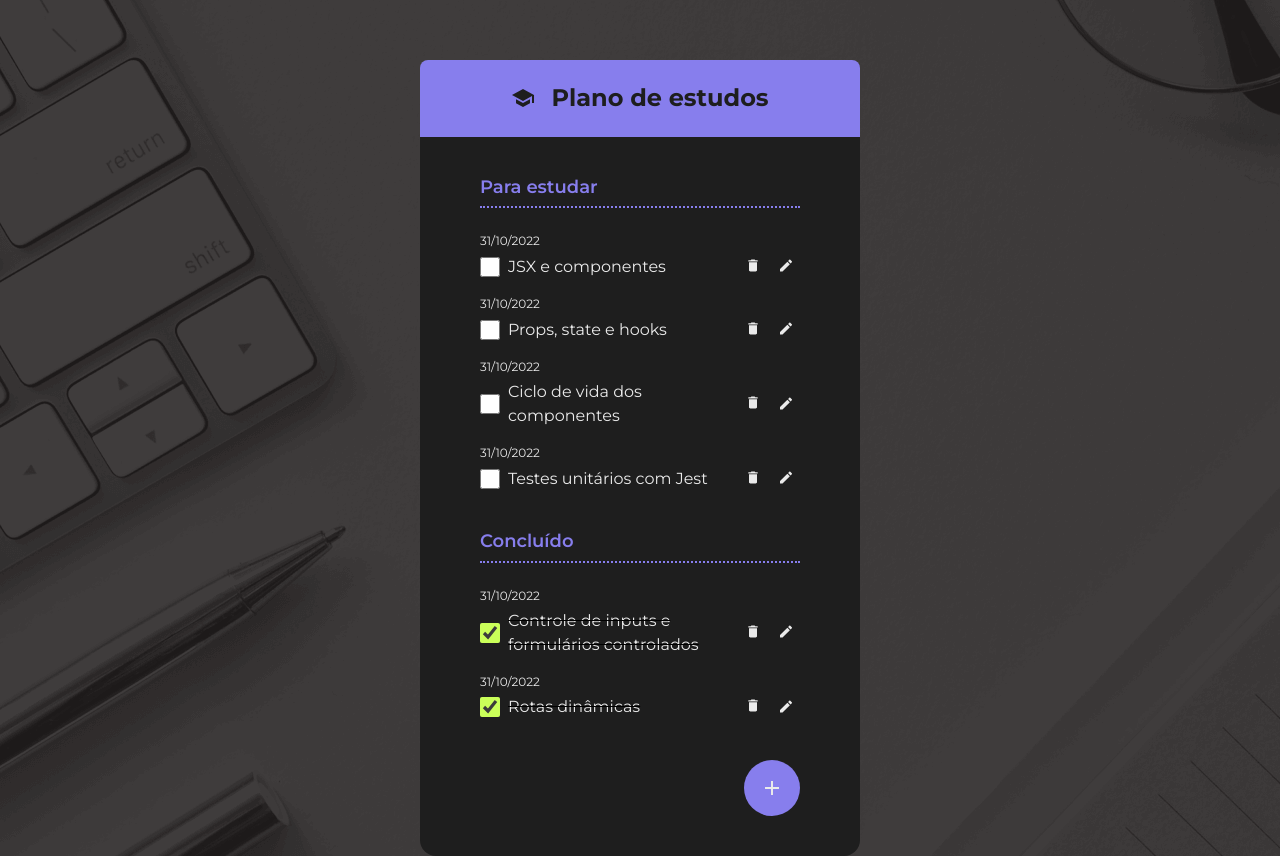
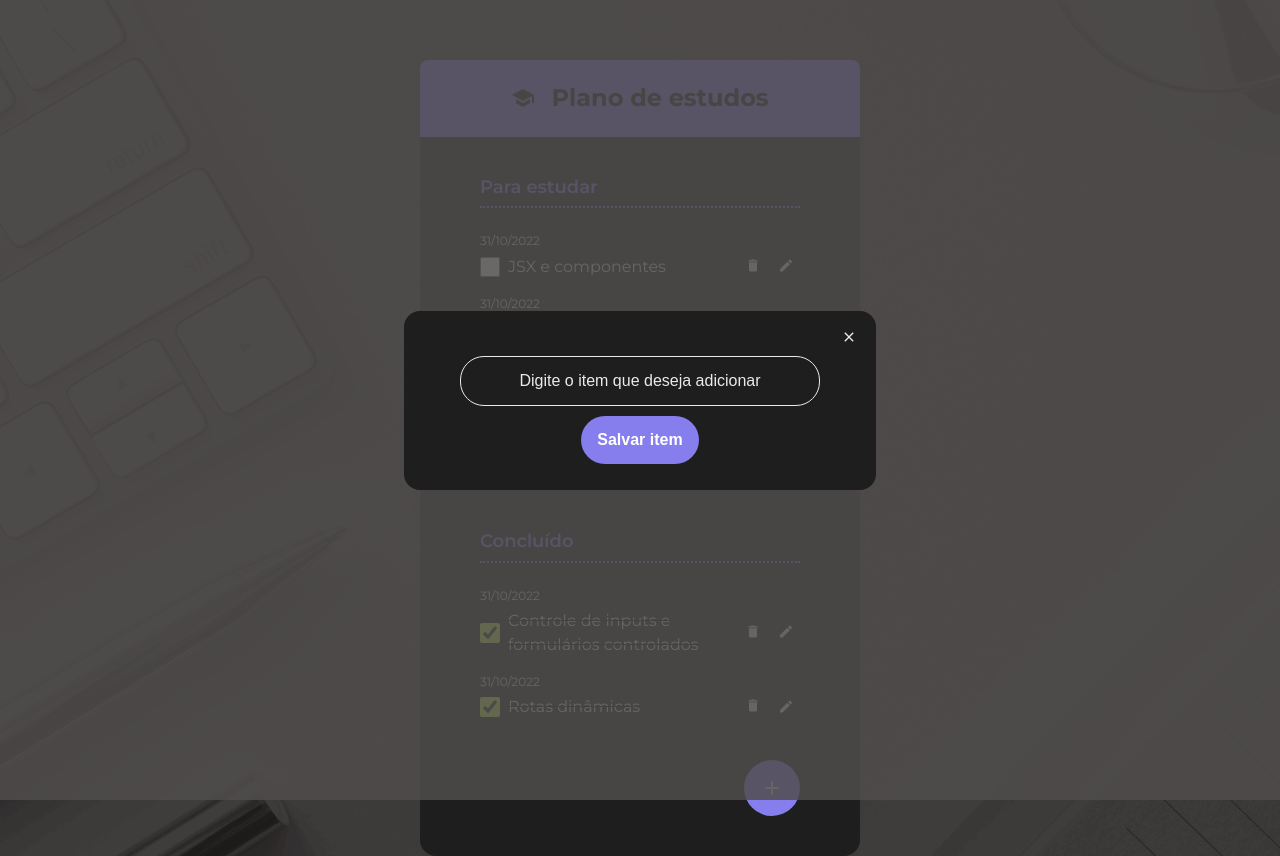
Before and after one commit to sorza/todolist-react, a React (Vite) app: page / in a window 1280 px wide. Both pictures are taken after a click on the button 772 px from the left and 787 px from the top of the page. Built offline with nearby package versions, Linux system fonts and the light colour scheme.

Commit message:
Criando formulario com componentes reutilizaveis

```diff
--- a/src/App.jsx
+++ b/src/App.jsx
@@ -1,5 +1,7 @@
+import { useState } from "react"
 import { ChecklistsWrapper } from "./components/ChecklistsWrapper"
 import { Container } from "./components/Container"
+import { Dialog } from "./components/Dialog"
 import { FabButton } from "./components/FabButton"
 import { Footer } from "./components/Footer"
 import { Header } from "./components/Header"
@@ -8,6 +10,7 @@ import { IconPlus, IconSchool } from "./components/icons"
 import { SubHeading } from "./components/SubHeading"
 import { ToDoItem } from "./components/ToDoItem"
 import { ToDoList } from "./components/ToDoList"
+import { ToDoForm } from "./components/ToDoForm"
 
 const todos = [
   {
@@ -52,6 +55,12 @@ const completed = [
 
 function App() {
 
+  const [showDialog, setShowDialog] = useState(false);
+  const toggleDialog = () => {
+    setShowDialog(!showDialog);
+    console.log('alternar modal')
+  }
+
   return (
     <main>
       <Container>
@@ -74,7 +83,10 @@ function App() {
             })}
           </ToDoList>
           <Footer>
-            <FabButton>
+            <Dialog isOpen={showDialog} onClose={toggleDialog}>
+              <ToDoForm />
+            </Dialog>
+            <FabButton onClick={toggleDialog}>
               <IconPlus />
             </FabButton>
           </Footer>
--- /dev/null
+++ b/src/components/Botao/botao.style.css
@@ -0,0 +1,16 @@
+.botao
+{
+    background-color: #877EED;
+    border-radius: 24px;
+    padding: 12px 16px;
+    color: white;
+    border: none;
+    cursor: pointer;
+    font-size: 16px;
+    line-height: 150%;
+    font-weight: 600;
+}
+
+.botao:hover {
+    background-color: #544acb;
+}
--- /dev/null
+++ b/src/components/Botao/index.jsx
@@ -0,0 +1,9 @@
+import './botao.style.css'
+
+export function Botao({ children, ...rest }) {
+    return(
+        <button className='botao' {...rest}>
+            {children}
+        </button>
+    )
+}
--- /dev/null
+++ b/src/components/Dialog/dialog.style.css
@@ -0,0 +1,29 @@
+::backdrop
+{
+    background-color: #504D4D;
+    opacity: 0.85;
+}
+
+.dialog {
+    background-color: #1E1E1E;
+    border: none;
+    border-radius: 16px;
+    padding: 16px;
+}
+
+.btn-close-wrapper
+{
+    text-align: right;
+}
+
+.btn-close
+{
+    background-color: transparent;
+    border: none;
+    cursor: pointer;
+}
+
+.dialog .body
+{
+    padding: 10px 0;
+}
--- /dev/null
+++ b/src/components/Dialog/index.jsx
@@ -0,0 +1,40 @@
+import './dialog.style.css'
+import { useEffect, useRef } from 'react';
+import { IconClose } from '../icons';
+
+export function Dialog({ isOpen, onClose, children }) {
+    const dialogRef = useRef(null);
+
+    useEffect(() => {
+        console.log("Deveríamos mostrar a modal?", isOpen);
+        if (isOpen) {
+            openDialog();
+        }
+        else {
+            closeDialog();
+        }
+    }, [isOpen]);
+
+    const openDialog = () => {
+        dialogRef.current.showModal();
+    }
+
+    const closeDialog = () => {
+        dialogRef.current.close();
+    }
+
+    return (
+        <>
+            <dialog ref={dialogRef} className="dialog">
+                <div className="btn-close-wrapper">
+                    <button autoFocus onClick={onClose} className='btn-close'>
+                        <IconClose />
+                    </button>
+                </div>
+                <div className='body'>
+                    {children}
+                </div>
+            </dialog>
+        </>
+    )
+}
--- a/src/components/FabButton/index.jsx
+++ b/src/components/FabButton/index.jsx
@@ -1,8 +1,8 @@
 import './fab-button.style.css'
 
-export function FabButton({ children }) {
+export function FabButton({ children, ...rest }) {
     return (
-        <button className='fab'>
+        <button className='fab' {...rest}>
             {children}
         </button>
     )
--- /dev/null
+++ b/src/components/TextInput/index.jsx
@@ -0,0 +1,7 @@
+import './text-input.style.css'
+
+export function TextInput(props) {
+    return (
+        <input className='text-input' {...props} />
+    )
+}
--- /dev/null
+++ b/src/components/TextInput/text-input.style.css
@@ -0,0 +1,18 @@
+.text-input
+{
+    font-size: 16px;
+    line-height: 150%;
+    color: #EAEAEA;
+    border-radius: 24px;
+    border: 1px solid #EAEAEA;
+    width: 360px;
+    max-width: 100%;
+    padding: 12px;
+    text-align: center;
+    background-color: transparent;
+}
+
+.text-input::placeholder
+{
+    color: #EAEAEA;
+}
--- /dev/null
+++ b/src/components/ToDoForm/index.jsx
@@ -0,0 +1,14 @@
+import './todo-form.style.css'
+import { TextInput } from '../TextInput'
+import { Botao } from '../Botao'
+
+export function ToDoForm(onSubmit) {
+    return (
+        <form action={onSubmit} className="todo-form">
+            <TextInput placeholder="Digite o item que deseja adicionar" />
+            <Botao>
+                Salvar item
+            </Botao>
+        </form>
+    )
+}
--- /dev/null
+++ b/src/components/ToDoForm/todo-form.style.css
@@ -0,0 +1,9 @@
+.todo-form
+{
+    display: flex;
+    flex-direction: column;
+    gap: 10px;
+    justify-content: center;
+    align-items: center;
+    padding: 0 40px;
+}
--- a/src/components/icons/index.jsx
+++ b/src/components/icons/index.jsx
@@ -26,3 +26,11 @@ export function IconPlus() {
         </svg>
     )
 }
+
+export function IconClose() {
+    return (
+        <svg width="10" height="10" viewBox="0 0 10 10" fill="none" xmlns="http://www.w3.org/2000/svg">
+            <path d="M9.65625 1.28125L5.9375 5L9.65625 8.71875L8.71875 9.65625L5 5.9375L1.28125 9.65625L0.34375 8.71875L4.0625 5L0.34375 1.28125L1.28125 0.34375L5 4.0625L8.71875 0.34375L9.65625 1.28125Z" fill="#EAEAEA" />
+        </svg>
+    )
+}
--- a/src/index.css
+++ b/src/index.css
@@ -1,3 +1,6 @@
+*{
+  box-sizing: border-box;
+}
 body {
   font-family: "Montserrat", sans-serif;
   margin: 0;
```
Also changed, not shown: 1 other file (tests, documents, lock files or other folders).
